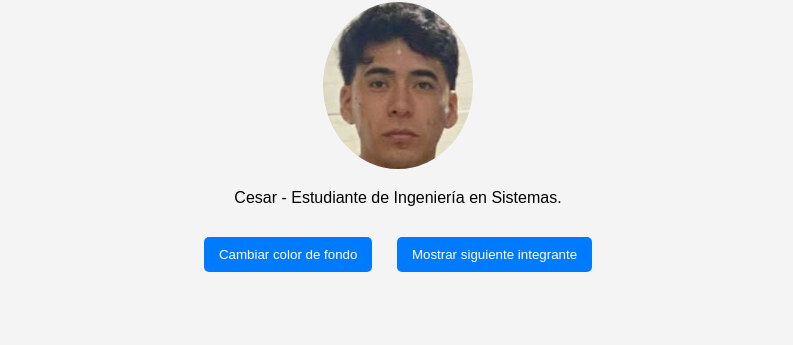
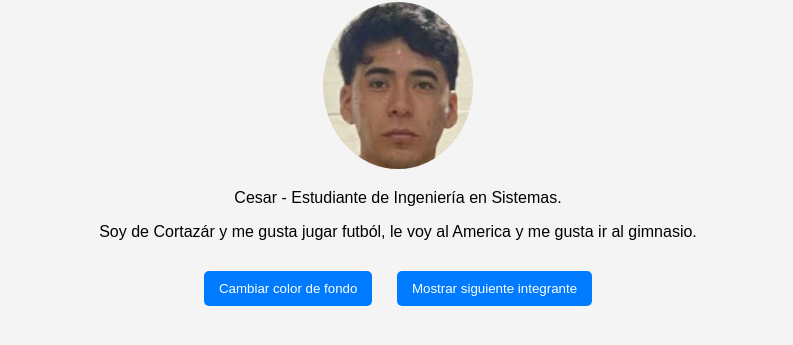
Before and after one commit to JesusGG2109/practica-u2-1, a plain HTML site: page index.html in a window 1280 px wide. Both pictures are taken after a click on the button "Mostrar siguiente integrante". Shown: the part 177-522 px from the top of the page, without its empty margins (242-1035 px from the left). Drawn offline with Linux system fonts and the light colour scheme.

Commit message:
Se agrego el apartado para que los integrantes pusieran una breve descripción

```diff
--- a/index.html
+++ b/index.html
@@ -12,8 +12,11 @@
 
   <div class="card">
     <img id="photo" src="alumno1.jpg" alt="Foto integrante">
+    <p id="nombre">
+      Jesús - Estudiante de Ingeniería en Sistemas.
+    </p>
     <p id="description">
-      Jesús - Estudiante de Ingeniería en Software.
+      Me gusta salir de ruta en bicicleta, me gusta ir al gimnasio y soy de Juventino.
     </p>
   </div>
 
--- a/script.js
+++ b/script.js
@@ -11,27 +11,33 @@ document.getElementById("colorBtn").addEventListener("click", () => {
 const members = [
   {
     photo: "alumno1.jpg",
-    description: "Jesús - Estudiante de Ingeniería en Sistemas."
+    nombre: "Jesús - Estudiante de Ingeniería en Sistemas.",
+    description: "Me gusta salir de ruta en bicicleta, me gusta ir al gimnasio y soy de Juventino. "
   },
   {
     photo: "alumno2.jpg",
-    description: "Cesar - Estudiante de Ingeniería en Sistemas."
+    nombre: "Cesar - Estudiante de Ingeniería en Sistemas.",
+    description: "Soy de Cortazár y me gusta jugar futból, le voy al America y me gusta ir al gimnasio."
   },
   {
     photo: "alumno3.jpg",
-    description: "Martín - Estudiante de Ingeniería en Sistemas."
+    nombre: "Martín - Estudiante de Ingeniería en Sistemas.",
+    description: "Soy entusiasta y no son tanto de micheladas, me gustan más las cubanas."
   },
   {
     photo: "alumno4.jpg",
-    description: "Eduardo - Estudiante de Ingeniería en Sistemas."
+    nombre: "Eduardo - Estudiante de Ingeniería en Sistemas.",
+    description: "Me gusta la ciberseguridad y las micheladas."
   },
   {
     photo: "alumno5.jpg",
-    description: "Esteban - Estudiante de Ingeniería en Sistemas."
+    nombre: "Esteban - Estudiante de Ingeniería en Sistemas.",
+    description: "Me gusta la música, me gusta programar."
   },
   {
     photo: "alumno6.jpg",
-    description: "Bere - Estudiante de Ingeniería en Sistemas."
+    nombre: "Bere - Estudiante de Ingeniería en Sistemas.",
+    description: "Me gustan los perros y mi banda favorita es Zoe, tengo 20 años, con ganas de aprender mucho."
   }
 
 ];
@@ -42,6 +48,7 @@ document.getElementById("switchBtn").addEventListener("click", () => {
   memberIndex = (memberIndex + 1) % members.length;
 
   document.getElementById("photo").src = members[memberIndex].photo;
-  document.getElementById("description").textContent =
-    members[memberIndex].description;
+  document.getElementById("nombre").textContent = members[memberIndex].nombre;
+  document.getElementById("description").textContent = members[memberIndex].description;
+
 });
```
